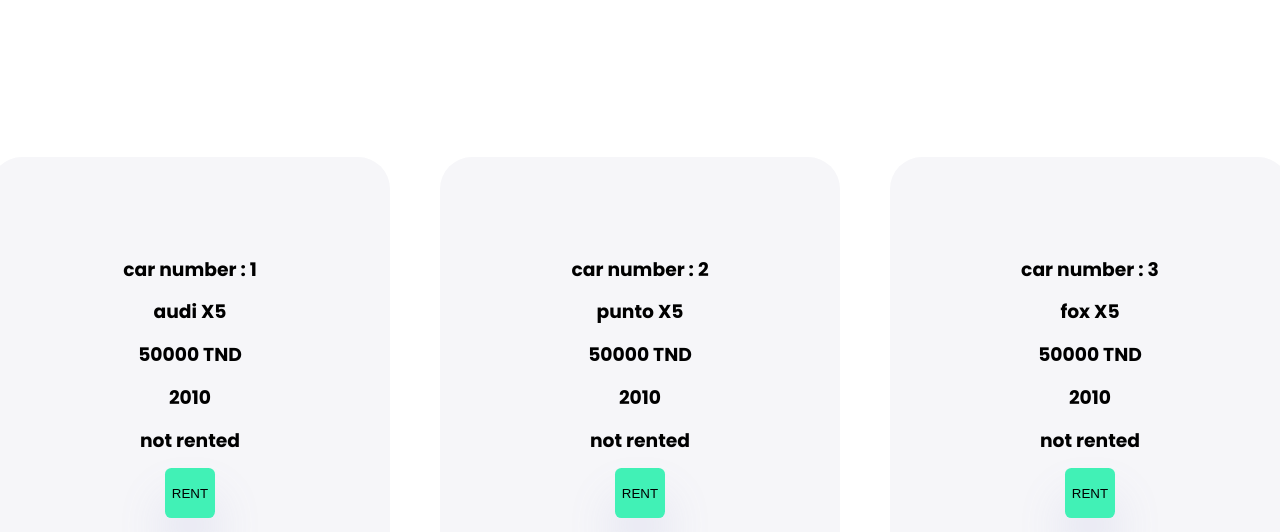
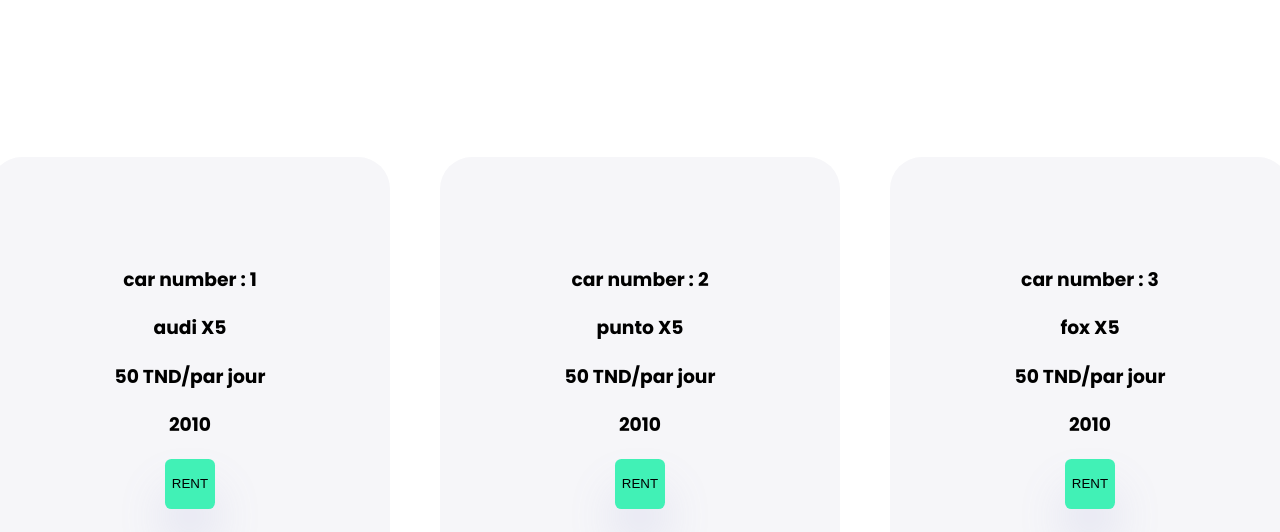
Before and after one commit to hkimi02/rent-car, a plain HTML site: page carsPage/cars.html in a window 1280 px wide. Shown: the part 268-800 px from the top of the page. Drawn offline with nearby package versions, Linux system fonts and the light colour scheme.

Commit message:
.. update last

```diff
--- a/carsPage/script/cars.js
+++ b/carsPage/script/cars.js
@@ -2,7 +2,7 @@ let cars = [{
         name: "audi",
         model: "X5",
         year: 2010,
-        price: 50000,
+        price: 50,
         rented: false,
         photo: '../assets/x5_car.jpg'
     },
@@ -10,56 +10,56 @@ let cars = [{
         name: "punto",
         model: "X5",
         year: 2010,
-        price: 50000,
+        price: 50,
         rented: false,
         photo: '../assets/x5_car.jpg'
     }, {
         name: "fox",
         model: "X5",
         year: 2010,
-        price: 50000,
+        price: 50,
         rented: false,
         photo: '../assets/x5_car.jpg'
     }, {
         name: "BMW",
         model: "X5",
         year: 2010,
-        price: 50000,
+        price: 50,
         rented: false,
         photo: '../assets/x5_car.jpg'
     }, {
         name: "BMW",
         model: "X5",
         year: 2010,
-        price: 50000,
+        price: 50,
         rented: false,
         photo: '../assets/x5_car.jpg'
     }, {
         name: "BMW",
         model: "X5",
         year: 2010,
-        price: 50000,
+        price: 50,
         rented: false,
         photo: '../assets/x5_car.jpg'
     }, {
         name: "BMW",
         model: "X5",
         year: 2010,
-        price: 50000,
+        price: 50,
         rented: false,
         photo: '../assets/x5_car.jpg'
     }, {
         name: "BMW",
         model: "X5",
         year: 2010,
-        price: 50000,
+        price: 50,
         rented: false,
         photo: '../assets/x5_car.jpg'
     }, {
         name: "BMW",
         model: "X5",
         year: 2010,
-        price: 50000,
+        price: 50,
         rented: true,
         photo: '../assets/x5_car.jpg'
     },
@@ -93,9 +93,8 @@ for (i = 0; i < length; i++) {
     <div class="card-body">
         <h3>${"car number : " + (i+1)}</h3>
         <h3>${cars[i].name + ' '+cars[i].model }</h3>
-        <h3>${cars[i].price + ' TND'}</h3>
+        <h3>${cars[i].price + ' TND/par jour'}</h3>
         <h3>${cars[i].year}</h3>
-        <h3>${cars[i].rented==false ? 'not rented' : 'rented'}</h3>
     </div>
     <div class="card-footer">
         <button class="btn-rent">RENT</button>
```
Also changed, not shown: index.html (+2 -3 lines).
